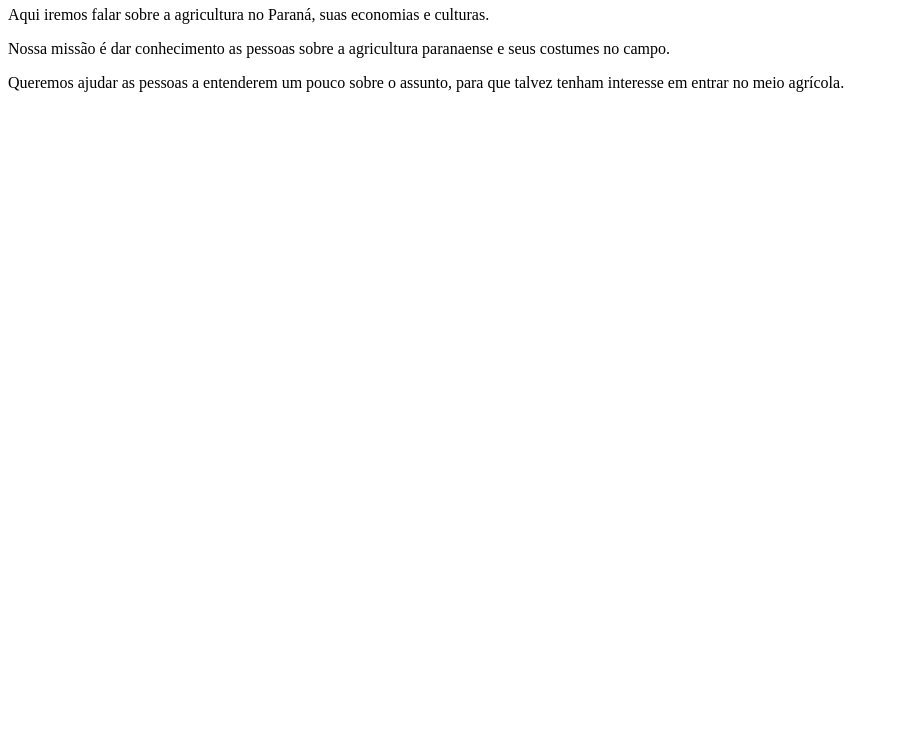
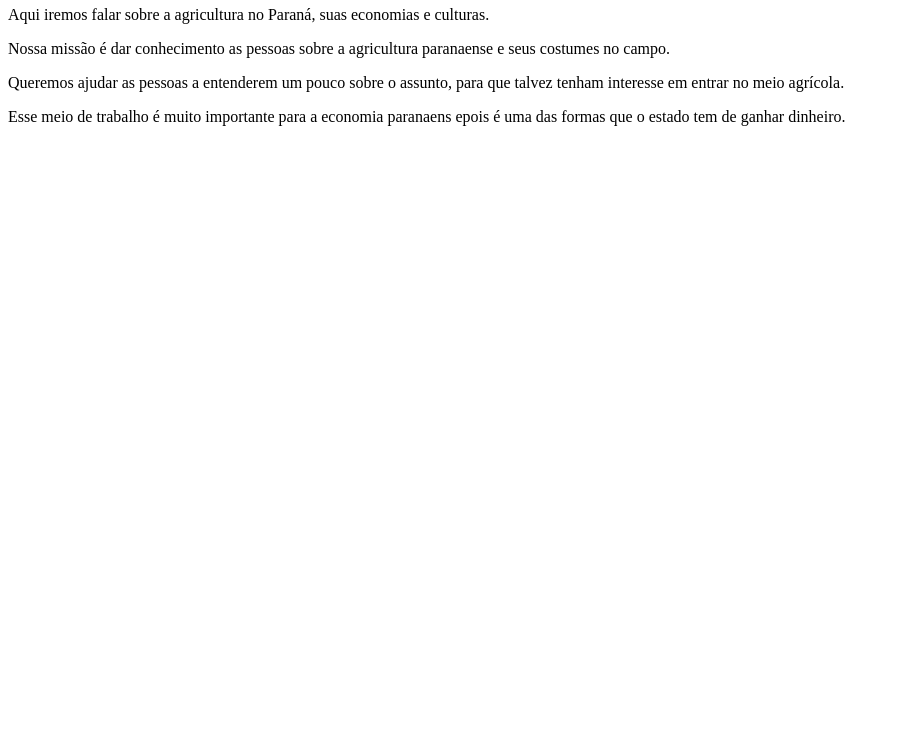
Before and after one commit to rayvieiira/Agricultura-, a plain HTML site: page index.html in a window 1280 px wide. Shown: the part 60-800 px from the top of the page, without its empty margins (0-900 px from the left). Drawn offline with Linux system fonts and the light colour scheme.

Commit message:
correção

```diff
--- a/index.html
+++ b/index.html
@@ -5,3 +5,4 @@
 <p>Nossa missão é dar conhecimento as pessoas sobre a agricultura paranaense e seus costumes no campo.</p>
 
 <p>Queremos ajudar as pessoas a entenderem um pouco sobre o assunto, para que talvez tenham interesse em entrar no meio agrícola.</p>
+<p>Esse meio de trabalho é muito importante para a economia paranaens epois é uma das formas que o estado tem de ganhar dinheiro.</p>
```
